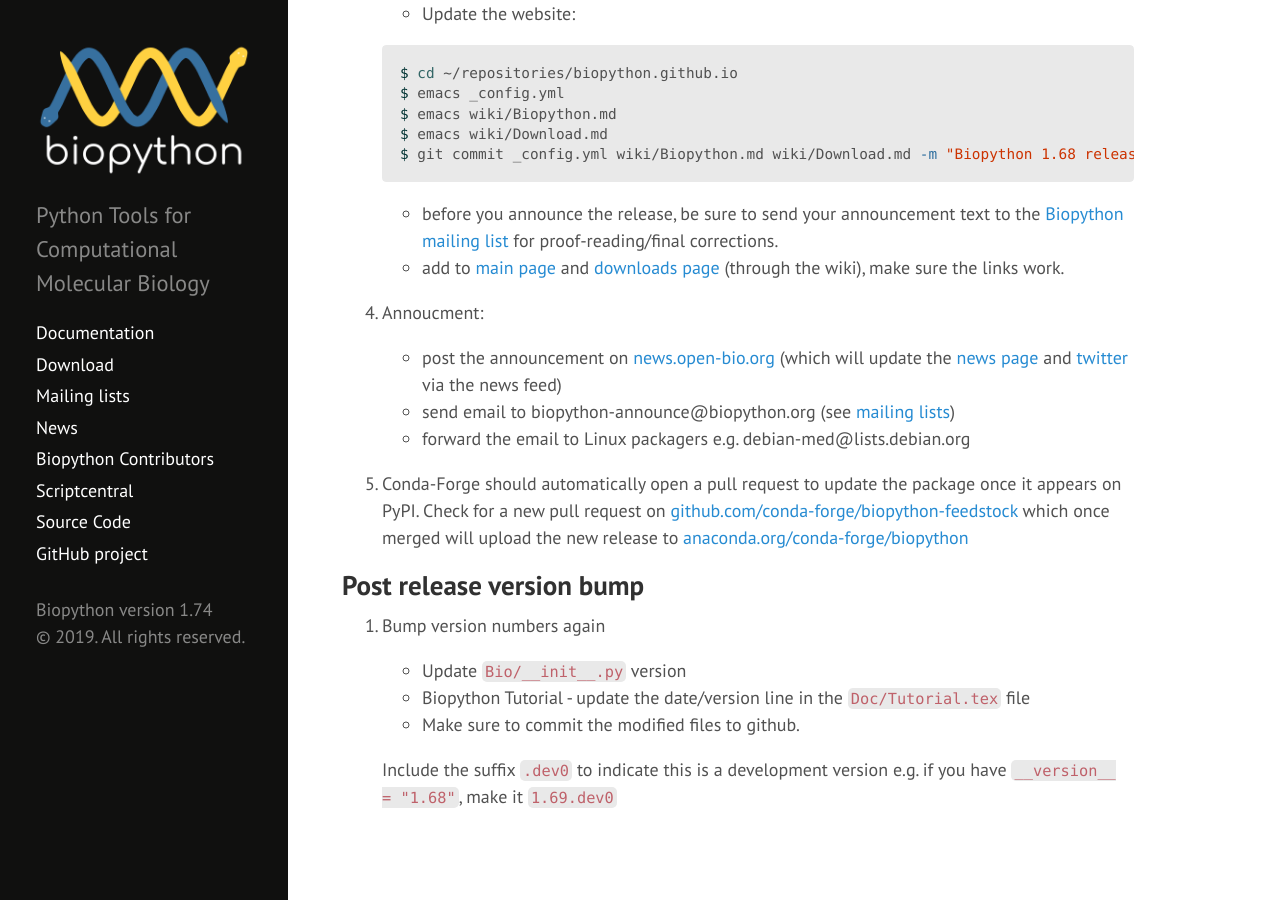
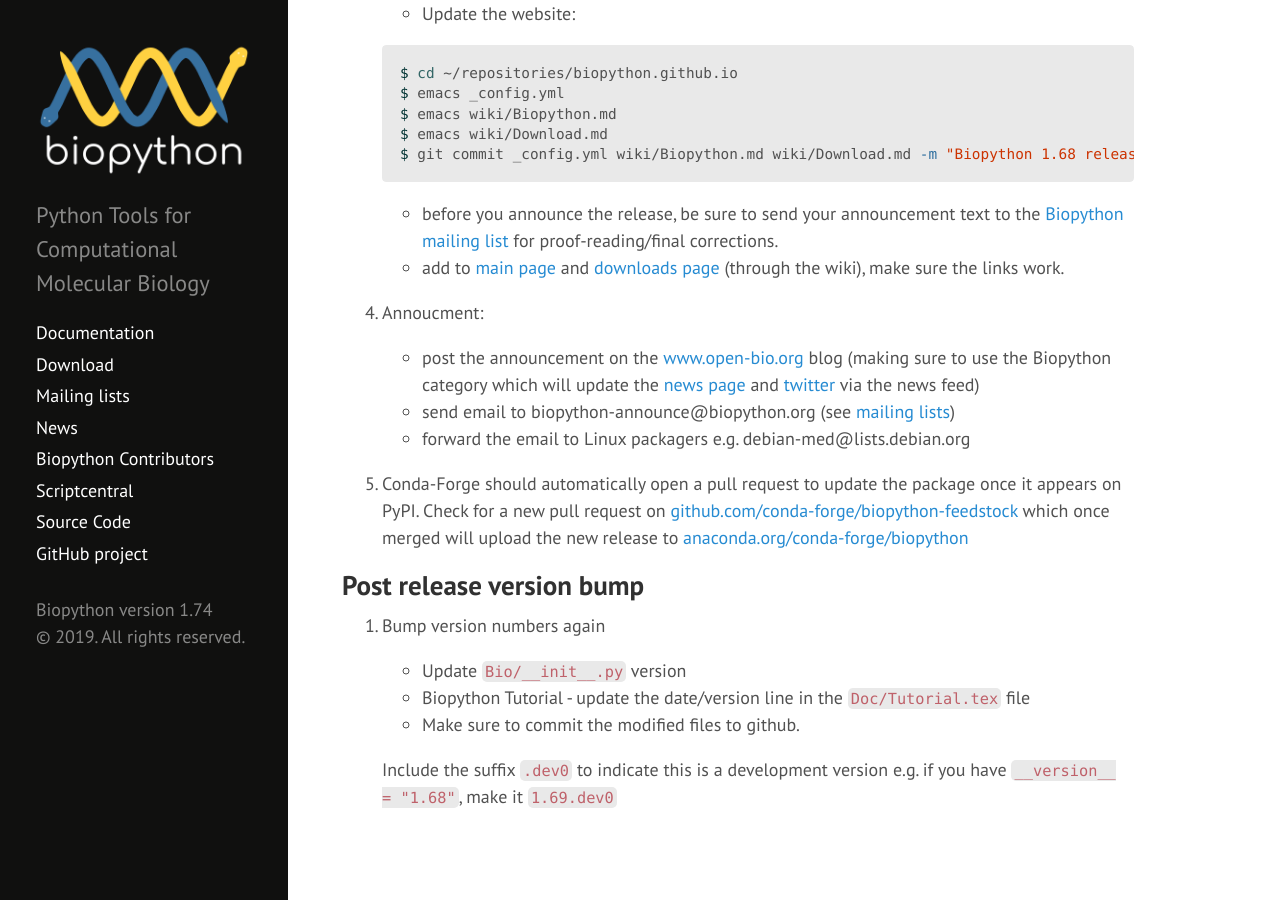
Before and after one commit to biopython/biopython.github.io, a Jekyll site: the page built from wiki/Building_a_release.md, in a window 1280 px wide and 900 px high, scrolled down 5967 px. Built offline with Jekyll 4.4.1, drawn with Linux system fonts in a browser that asks for light colours.

Commit message:
Update OBF blog link

```diff
--- a/wiki/Building_a_release.md
+++ b/wiki/Building_a_release.md
@@ -16,7 +16,7 @@ the code repository. When you start, be sure to have write access to:
 2. [GitHub biopython.org website repository](https://github.com/biopython/biopython.github.io)
 3. [GitHub biopython.org/DIST/ repository](https://github.com/biopython/DIST)
 4. [GitHub biopython wheel repository](https://github.com/biopython/biopython-wheels)
-5. [OBF WordPress Blog](https://news.open-bio.org)
+5. [OBF WordPress Blog](https://www.open-bio.org)
 6. [Biopython on PyPI](https://pypi.python.org/pypi/biopython)
 
 If you don't have any of the above, please ask.
@@ -313,10 +313,10 @@ releases):
 
 23. Annoucment:
 
-    - post the announcement on
-      [news.open-bio.org](http://news.open-bio.org) (which will update the
-      [news page](News "wikilink") and
-      [twitter](http://twitter.com/Biopython) via the news feed)
+    - post the announcement on the [www.open-bio.org](https://www.open-bio.org)
+      blog (making sure to use the Biopython category which will update the
+      [news page](News "wikilink") and [twitter](http://twitter.com/Biopython)
+      via the news feed)
     - send email to biopython-announce@biopython.org
       (see [mailing lists](Mailing_lists "wikilink"))
     - forward the email to Linux packagers e.g.
```
